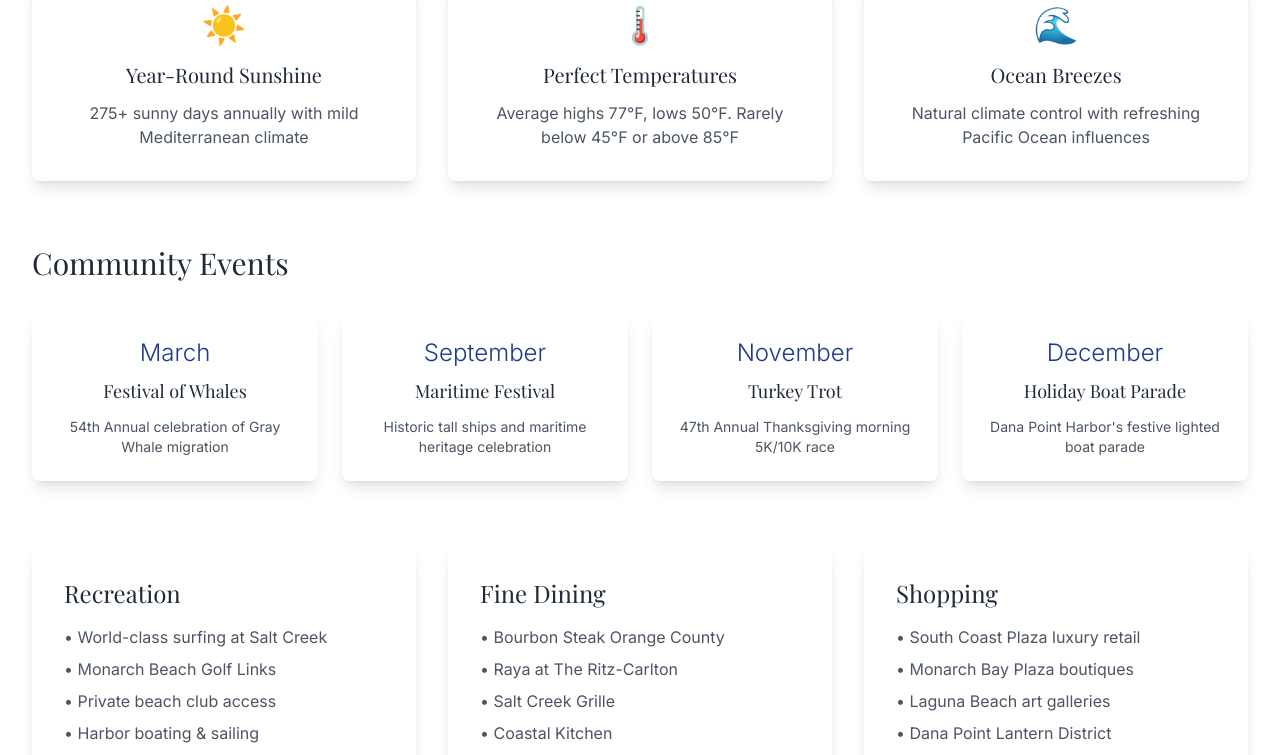
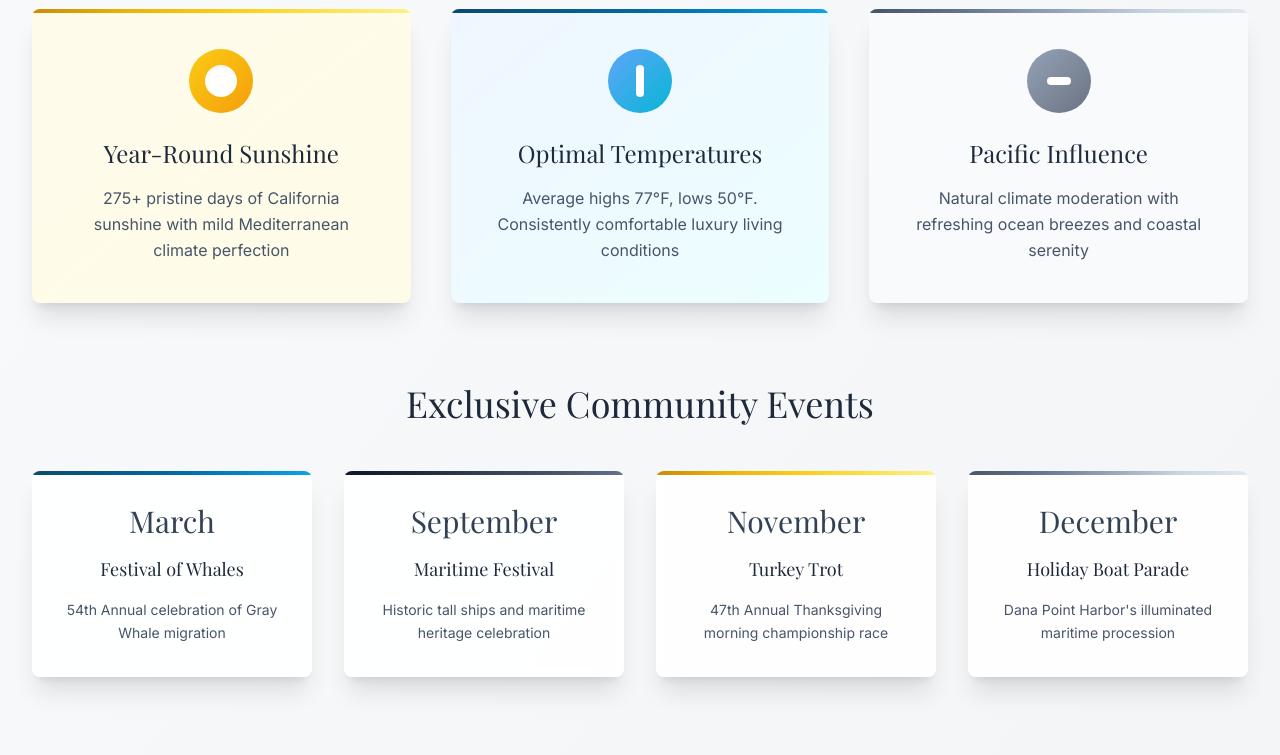
Before and after one commit to derekmmay/property-websites, a React (Vite) app: page /lifestyle in a window 1280 px wide. Shown: the part 480-1235 px from the top of the page. Built offline with nearby package versions, Linux system fonts and the light colour scheme; a web font is replaced by a local one.

Commit message:
Refine design for luxury aesthetic
- Remove cartoony icons.
- Implement a more sleek and luxurious design.
- Adjust color scheme.

```diff
--- a/src/components/ClimateInfo.tsx
+++ b/src/components/ClimateInfo.tsx
@@ -3,30 +3,39 @@ import { Card, CardContent } from "@/components/ui/card";
 
 const ClimateInfo = () => {
   return (
-    <div className="mb-16">
-      <h2 className="text-3xl font-light mb-8 text-gray-800">Perfect Climate</h2>
-      <div className="grid grid-cols-1 lg:grid-cols-3 gap-8">
-        <Card className="border-0 shadow-lg">
-          <CardContent className="p-8 text-center">
-            <div className="text-4xl mb-4">☀️</div>
-            <h3 className="text-xl font-medium text-gray-800 mb-3">Year-Round Sunshine</h3>
-            <p className="text-gray-600">275+ sunny days annually with mild Mediterranean climate</p>
+    <div className="mb-20">
+      <h2 className="text-4xl font-light mb-12 text-slate-800 text-center">Mediterranean Climate Excellence</h2>
+      <div className="grid grid-cols-1 lg:grid-cols-3 gap-10">
+        <Card className="border-0 shadow-xl bg-gradient-to-br from-amber-50 to-yellow-50 overflow-hidden">
+          <CardContent className="p-10 text-center relative">
+            <div className="absolute top-0 left-0 right-0 h-1 gold-gradient"></div>
+            <div className="w-16 h-16 mx-auto mb-6 bg-gradient-to-br from-yellow-400 to-amber-500 rounded-full flex items-center justify-center">
+              <div className="w-8 h-8 bg-white rounded-full shadow-inner"></div>
+            </div>
+            <h3 className="text-2xl font-light text-slate-800 mb-4 font-playfair">Year-Round Sunshine</h3>
+            <p className="text-slate-600 leading-relaxed">275+ pristine days of California sunshine with mild Mediterranean climate perfection</p>
           </CardContent>
         </Card>
 
-        <Card className="border-0 shadow-lg">
-          <CardContent className="p-8 text-center">
-            <div className="text-4xl mb-4">🌡️</div>
-            <h3 className="text-xl font-medium text-gray-800 mb-3">Perfect Temperatures</h3>
-            <p className="text-gray-600">Average highs 77°F, lows 50°F. Rarely below 45°F or above 85°F</p>
+        <Card className="border-0 shadow-xl bg-gradient-to-br from-blue-50 to-cyan-50 overflow-hidden">
+          <CardContent className="p-10 text-center relative">
+            <div className="absolute top-0 left-0 right-0 h-1 ocean-gradient"></div>
+            <div className="w-16 h-16 mx-auto mb-6 bg-gradient-to-br from-blue-400 to-cyan-500 rounded-full flex items-center justify-center">
+              <div className="w-2 h-8 bg-white rounded-full"></div>
+            </div>
+            <h3 className="text-2xl font-light text-slate-800 mb-4 font-playfair">Optimal Temperatures</h3>
+            <p className="text-slate-600 leading-relaxed">Average highs 77°F, lows 50°F. Consistently comfortable luxury living conditions</p>
           </CardContent>
         </Card>
 
-        <Card className="border-0 shadow-lg">
-          <CardContent className="p-8 text-center">
-            <div className="text-4xl mb-4">🌊</div>
-            <h3 className="text-xl font-medium text-gray-800 mb-3">Ocean Breezes</h3>
-            <p className="text-gray-600">Natural climate control with refreshing Pacific Ocean influences</p>
+        <Card className="border-0 shadow-xl bg-gradient-to-br from-slate-50 to-gray-50 overflow-hidden">
+          <CardContent className="p-10 text-center relative">
+            <div className="absolute top-0 left-0 right-0 h-1 platinum-gradient"></div>
+            <div className="w-16 h-16 mx-auto mb-6 bg-gradient-to-br from-slate-400 to-gray-500 rounded-full flex items-center justify-center">
+              <div className="w-6 h-2 bg-white rounded-full"></div>
+            </div>
+            <h3 className="text-2xl font-light text-slate-800 mb-4 font-playfair">Pacific Influence</h3>
+            <p className="text-slate-600 leading-relaxed">Natural climate moderation with refreshing ocean breezes and coastal serenity</p>
           </CardContent>
         </Card>
       </div>
--- a/src/components/EventsCalendar.tsx
+++ b/src/components/EventsCalendar.tsx
@@ -6,35 +6,40 @@ const EventsCalendar = () => {
     {
       title: "Festival of Whales",
       month: "March",
-      description: "54th Annual celebration of Gray Whale migration"
+      description: "54th Annual celebration of Gray Whale migration",
+      gradient: "ocean-gradient"
     },
     {
       title: "Maritime Festival",
       month: "September",
-      description: "Historic tall ships and maritime heritage celebration"
+      description: "Historic tall ships and maritime heritage celebration",
+      gradient: "luxury-gradient"
     },
     {
       title: "Turkey Trot",
       month: "November",
-      description: "47th Annual Thanksgiving morning 5K/10K race"
+      description: "47th Annual Thanksgiving morning championship race",
+      gradient: "gold-gradient"
     },
     {
       title: "Holiday Boat Parade",
       month: "December",
-      description: "Dana Point Harbor's festive lighted boat parade"
+      description: "Dana Point Harbor's illuminated maritime procession",
+      gradient: "platinum-gradient"
     }
   ];
 
   return (
-    <div className="mb-16">
-      <h2 className="text-3xl font-light mb-8 text-gray-800">Community Events</h2>
-      <div className="grid grid-cols-1 md:grid-cols-2 lg:grid-cols-4 gap-6">
+    <div className="mb-20">
+      <h2 className="text-4xl font-light mb-12 text-slate-800 text-center">Exclusive Community Events</h2>
+      <div className="grid grid-cols-1 md:grid-cols-2 lg:grid-cols-4 gap-8">
         {events.map((event, index) => (
-          <Card key={index} className="border-0 shadow-lg">
-            <CardContent className="p-6 text-center">
-              <div className="text-2xl font-light text-blue-900 mb-2">{event.month}</div>
-              <h3 className="text-lg font-medium text-gray-800 mb-3">{event.title}</h3>
-              <p className="text-sm text-gray-600">{event.description}</p>
+          <Card key={index} className="border-0 shadow-xl hover:shadow-2xl transition-all duration-500 hover:scale-105 bg-white/90 backdrop-blur-sm overflow-hidden">
+            <CardContent className="p-8 text-center relative">
+              <div className={`absolute top-0 left-0 right-0 h-1 ${event.gradient}`}></div>
+              <div className="text-3xl font-extralight text-slate-700 mb-4 font-playfair">{event.month}</div>
+              <h3 className="text-lg font-medium text-slate-800 mb-4 font-playfair">{event.title}</h3>
+              <p className="text-sm text-slate-600 leading-relaxed">{event.description}</p>
             </CardContent>
           </Card>
         ))}
--- a/src/components/LocationMap.tsx
+++ b/src/components/LocationMap.tsx
@@ -3,18 +3,27 @@ import { Card, CardContent } from "@/components/ui/card";
 
 const LocationMap = () => {
   return (
-    <Card className="border-0 shadow-lg">
+    <Card className="border-0 shadow-2xl overflow-hidden">
       <CardContent className="p-0">
-        <div className="h-96 bg-gradient-to-br from-blue-100 to-blue-200 flex items-center justify-center relative overflow-hidden">
+        <div className="h-96 bg-gradient-to-br from-slate-100 via-gray-200 to-slate-300 flex items-center justify-center relative overflow-hidden">
+          <div className="absolute inset-0 luxury-gradient opacity-10"></div>
           <div className="text-center z-10">
-            <h3 className="text-2xl font-light text-gray-800 mb-2">Interactive Map</h3>
-            <p className="text-gray-600">Detailed location and proximity information</p>
-            <div className="mt-4 text-sm text-gray-500">
-              🏖️ Private Beach Access • 🏌️ Golf Course • ✈️ Airport Access
+            <h3 className="text-3xl font-light text-slate-800 mb-4 font-playfair">Interactive Location Map</h3>
+            <p className="text-slate-600 mb-6 max-w-md mx-auto leading-relaxed">Comprehensive proximity analysis and luxury destination mapping</p>
+            <div className="grid grid-cols-3 gap-6 text-xs text-slate-500 uppercase tracking-[0.15em]">
+              <div className="text-center">
+                <div className="w-8 h-8 mx-auto mb-2 bg-gradient-to-br from-blue-400 to-cyan-500 rounded-full"></div>
+                <span>Private Beach</span>
+              </div>
+              <div className="text-center">
+                <div className="w-8 h-8 mx-auto mb-2 bg-gradient-to-br from-green-400 to-emerald-500 rounded-full"></div>
+                <span>Championship Golf</span>
+              </div>
+              <div className="text-center">
+                <div className="w-8 h-8 mx-auto mb-2 bg-gradient-to-br from-purple-400 to-indigo-500 rounded-full"></div>
+                <span>Aviation Access</span>
+              </div>
             </div>
-          </div>
-          <div className="absolute inset-0 opacity-20">
-            <div className="w-full h-full bg-gradient-to-r from-blue-300 to-teal-300"></div>
           </div>
         </div>
       </CardContent>
--- a/src/components/LuxuryDestinations.tsx
+++ b/src/components/LuxuryDestinations.tsx
@@ -4,62 +4,69 @@ import { Card, CardContent } from "@/components/ui/card";
 const LuxuryDestinations = () => {
   const destinations = [
     {
-      title: "John Wayne Airport (SNA)",
-      distance: "24 miles • ~25 minutes",
-      description: "Private shuttle or Uber Black service available",
-      type: "Transportation"
+      title: "John Wayne Airport",
+      distance: "24 miles • 25 minutes",
+      description: "Private aviation & executive transport services",
+      type: "Aviation",
+      gradient: "luxury-gradient"
     },
     {
       title: "South Coast Plaza",
-      distance: "20 miles • ~25 minutes",
+      distance: "20 miles • 25 minutes",
       description: "California's premier luxury retail destination",
-      type: "Shopping"
+      type: "Retail",
+      gradient: "gold-gradient"
     },
     {
       title: "Waldorf Astoria Resort",
       distance: "Adjacent • 2 minutes",
-      description: "AAA Five-Diamond resort with spa & dining",
-      type: "Resort"
+      description: "AAA Five-Diamond resort & spa sanctuary",
+      type: "Hospitality",
+      gradient: "ocean-gradient"
     },
     {
-      title: "Ritz-Carlton Laguna Niguel",
-      distance: "5 miles • ~8 minutes",
-      description: "Ocean-view dining and luxury amenities",
-      type: "Resort"
+      title: "The Ritz-Carlton",
+      distance: "5 miles • 8 minutes",
+      description: "Oceanfront luxury dining & wellness",
+      type: "Hospitality",
+      gradient: "platinum-gradient"
     },
     {
       title: "Dana Point Harbor",
-      distance: "2 miles • ~5 minutes",
-      description: "Yacht marina, fine dining & Catalina Express",
-      type: "Recreation"
+      distance: "2 miles • 5 minutes",
+      description: "Private yacht marina & Catalina Express",
+      type: "Marine",
+      gradient: "ocean-gradient"
     },
     {
-      title: "Monarch Beach Golf Links",
+      title: "Monarch Beach Golf",
       distance: "Adjacent • 3 minutes",
-      description: "Robert Trent Jones Jr. championship course",
-      type: "Golf"
+      description: "Robert Trent Jones Jr. championship links",
+      type: "Recreation",
+      gradient: "luxury-gradient"
     }
   ];
 
   return (
-    <div className="mb-16">
-      <h2 className="text-3xl font-light mb-8 text-gray-800">Elite Lifestyle Access</h2>
-      <div className="grid grid-cols-1 md:grid-cols-2 lg:grid-cols-3 gap-6">
+    <div className="mb-20">
+      <h2 className="text-4xl font-light mb-12 text-slate-800 text-center">Elite Lifestyle Access</h2>
+      <div className="grid grid-cols-1 md:grid-cols-2 lg:grid-cols-3 gap-8">
         {destinations.map((destination, index) => (
-          <Card key={index} className="border-0 shadow-lg hover:shadow-xl transition-shadow duration-300">
-            <CardContent className="p-6">
-              <div className="flex items-center justify-between mb-3">
-                <span className="text-xs uppercase tracking-wide text-blue-600 font-medium">
+          <Card key={index} className="border-0 shadow-xl hover:shadow-2xl transition-all duration-500 hover:scale-105 bg-white/90 backdrop-blur-sm overflow-hidden">
+            <CardContent className="p-8 relative">
+              <div className={`absolute top-0 left-0 right-0 h-1 ${destination.gradient}`}></div>
+              <div className="flex items-center justify-between mb-4">
+                <span className="text-xs uppercase tracking-[0.2em] text-slate-500 font-medium bg-slate-100 px-3 py-1 rounded-full">
                   {destination.type}
                 </span>
               </div>
-              <h3 className="text-lg font-medium text-gray-800 mb-2">
+              <h3 className="text-xl font-medium text-slate-800 mb-3 font-playfair">
                 {destination.title}
               </h3>
-              <p className="text-sm text-gray-600 mb-3">
+              <p className="text-sm text-slate-600 mb-4 font-medium">
                 {destination.distance}
               </p>
-              <p className="text-sm text-gray-500">
+              <p className="text-sm text-slate-500 leading-relaxed">
                 {destination.description}
               </p>
             </CardContent>
--- a/src/index.css
+++ b/src/index.css
@@ -3,10 +3,6 @@
 @tailwind base;
 @tailwind components;
 @tailwind utilities;
-
-/* Definition of the design system. All colors, gradients, fonts, etc should be defined here.
-All colors MUST be HSL.
-*/
 
 @layer base {
   :root {
@@ -87,7 +83,7 @@ All colors MUST be HSL.
   }
 
   body {
-    @apply bg-background text-foreground;
+    @apply bg-gradient-to-br from-slate-50 to-gray-100 text-foreground;
     font-family: 'Inter', sans-serif;
   }
 
@@ -98,10 +94,18 @@ All colors MUST be HSL.
 
 @layer utilities {
   .luxury-gradient {
-    background: linear-gradient(135deg, #1e3a8a 0%, #1e40af 50%, #3b82f6 100%);
+    background: linear-gradient(135deg, #0f172a 0%, #1e293b 25%, #334155 50%, #475569 75%, #64748b 100%);
   }
 
   .gold-gradient {
-    background: linear-gradient(135deg, #f59e0b 0%, #d97706 50%, #b45309 100%);
+    background: linear-gradient(135deg, #ca8a04 0%, #eab308 25%, #facc15 50%, #fde047 75%, #fef08a 100%);
+  }
+
+  .ocean-gradient {
+    background: linear-gradient(135deg, #0c4a6e 0%, #075985 25%, #0369a1 50%, #0284c7 75%, #0ea5e9 100%);
+  }
+
+  .platinum-gradient {
+    background: linear-gradient(135deg, #475569 0%, #64748b 25%, #94a3b8 50%, #cbd5e1 75%, #e2e8f0 100%);
   }
 }
--- a/src/pages/Lifestyle.tsx
+++ b/src/pages/Lifestyle.tsx
@@ -6,56 +6,60 @@ import ClimateInfo from "@/components/ClimateInfo";
 
 const Lifestyle = () => {
   return (
-    <div className="min-h-screen bg-white">
+    <div className="min-h-screen bg-gradient-to-br from-slate-50 to-gray-100">
       <Navigation />
 
-      <div className="relative h-64 bg-gradient-to-r from-amber-900 to-orange-800 flex items-center justify-center">
-        <div className="text-center text-white">
-          <h1 className="text-4xl md:text-6xl font-light mb-4">Coastal Lifestyle</h1>
-          <p className="text-xl opacity-90">Year-Round Luxury Living</p>
+      <div className="relative h-64 luxury-gradient flex items-center justify-center overflow-hidden">
+        <div className="absolute inset-0 bg-black/20"></div>
+        <div className="text-center text-white relative z-10">
+          <h1 className="text-5xl md:text-7xl font-extralight mb-6 tracking-wide font-playfair">Coastal Lifestyle</h1>
+          <p className="text-xl opacity-90 font-light tracking-wide">Unparalleled Luxury Living</p>
         </div>
       </div>
 
-      <div className="max-w-7xl mx-auto px-4 sm:px-6 lg:px-8 py-16">
+      <div className="max-w-7xl mx-auto px-4 sm:px-6 lg:px-8 py-20">
         <ClimateInfo />
         <EventsCalendar />
 
-        <div className="mt-16 grid grid-cols-1 md:grid-cols-2 lg:grid-cols-3 gap-8">
-          <Card className="border-0 shadow-lg">
-            <CardContent className="p-8">
-              <h3 className="text-2xl font-light mb-4 text-gray-800">Recreation</h3>
-              <ul className="space-y-2 text-gray-600">
-                <li>• World-class surfing at Salt Creek</li>
-                <li>• Monarch Beach Golf Links</li>
-                <li>• Private beach club access</li>
-                <li>• Harbor boating & sailing</li>
-                <li>• Whale watching tours</li>
+        <div className="mt-20 grid grid-cols-1 md:grid-cols-2 lg:grid-cols-3 gap-10">
+          <Card className="border-0 shadow-xl bg-white/90 backdrop-blur-sm overflow-hidden">
+            <CardContent className="p-10">
+              <div className="absolute top-0 left-0 right-0 h-1 ocean-gradient"></div>
+              <h3 className="text-2xl font-light mb-6 text-slate-800 font-playfair">Elite Recreation</h3>
+              <ul className="space-y-3 text-slate-600">
+                <li className="flex items-center"><span className="w-2 h-2 bg-slate-400 rounded-full mr-3"></span>Championship surfing at Salt Creek Beach</li>
+                <li className="flex items-center"><span className="w-2 h-2 bg-slate-400 rounded-full mr-3"></span>Monarch Beach Golf Links oceanfront course</li>
+                <li className="flex items-center"><span className="w-2 h-2 bg-slate-400 rounded-full mr-3"></span>Exclusive private beach club privileges</li>
+                <li className="flex items-center"><span className="w-2 h-2 bg-slate-400 rounded-full mr-3"></span>Luxury harbor yachting & sailing</li>
+                <li className="flex items-center"><span className="w-2 h-2 bg-slate-400 rounded-full mr-3"></span>Private whale watching expeditions</li>
               </ul>
             </CardContent>
           </Card>
 
-          <Card className="border-0 shadow-lg">
-            <CardContent className="p-8">
-              <h3 className="text-2xl font-light mb-4 text-gray-800">Fine Dining</h3>
-              <ul className="space-y-2 text-gray-600">
-                <li>• Bourbon Steak Orange County</li>
-                <li>• Raya at The Ritz-Carlton</li>
-                <li>• Salt Creek Grille</li>
-                <li>• Coastal Kitchen</li>
-                <li>• Harbor waterfront dining</li>
+          <Card className="border-0 shadow-xl bg-white/90 backdrop-blur-sm overflow-hidden">
+            <CardContent className="p-10">
+              <div className="absolute top-0 left-0 right-0 h-1 gold-gradient"></div>
+              <h3 className="text-2xl font-light mb-6 text-slate-800 font-playfair">Culinary Excellence</h3>
+              <ul className="space-y-3 text-slate-600">
+                <li className="flex items-center"><span className="w-2 h-2 bg-slate-400 rounded-full mr-3"></span>Bourbon Steak Orange County</li>
+                <li className="flex items-center"><span className="w-2 h-2 bg-slate-400 rounded-full mr-3"></span>Raya at The Ritz-Carlton Laguna</li>
+                <li className="flex items-center"><span className="w-2 h-2 bg-slate-400 rounded-full mr-3"></span>Salt Creek Grille oceanfront dining</li>
+                <li className="flex items-center"><span className="w-2 h-2 bg-slate-400 rounded-full mr-3"></span>Coastal Kitchen artisanal cuisine</li>
+                <li className="flex items-center"><span className="w-2 h-2 bg-slate-400 rounded-full mr-3"></span>Harbor waterfront fine dining</li>
               </ul>
             </CardContent>
           </Card>
 
-          <Card className="border-0 shadow-lg">
-            <CardContent className="p-8">
-              <h3 className="text-2xl font-light mb-4 text-gray-800">Shopping</h3>
-              <ul className="space-y-2 text-gray-600">
-                <li>• South Coast Plaza luxury retail</li>
-                <li>• Monarch Bay Plaza boutiques</li>
-                <li>• Laguna Beach art galleries</li>
-                <li>• Dana Point Lantern District</li>
-                <li>• Gelson's gourmet market</li>
+          <Card className="border-0 shadow-xl bg-white/90 backdrop-blur-sm overflow-hidden">
+            <CardContent className="p-10">
+              <div className="absolute top-0 left-0 right-0 h-1 luxury-gradient"></div>
+              <h3 className="text-2xl font-light mb-6 text-slate-800 font-playfair">Luxury Retail</h3>
+              <ul className="space-y-3 text-slate-600">
+                <li className="flex items-center"><span className="w-2 h-2 bg-slate-400 rounded-full mr-3"></span>South Coast Plaza luxury collections</li>
+                <li className="flex items-center"><span className="w-2 h-2 bg-slate-400 rounded-full mr-3"></span>Monarch Bay Plaza boutique shopping</li>
+                <li className="flex items-center"><span className="w-2 h-2 bg-slate-400 rounded-full mr-3"></span>Laguna Beach art gallery district</li>
+                <li className="flex items-center"><span className="w-2 h-2 bg-slate-400 rounded-full mr-3"></span>Dana Point Lantern District</li>
+                <li className="flex items-center"><span className="w-2 h-2 bg-slate-400 rounded-full mr-3"></span>Gelson's gourmet provisions</li>
               </ul>
             </CardContent>
           </Card>
```
Also changed, not shown: src/components/Hero.tsx (+16 -18 lines), src/components/PropertyStats.tsx (+12 -10 lines).
